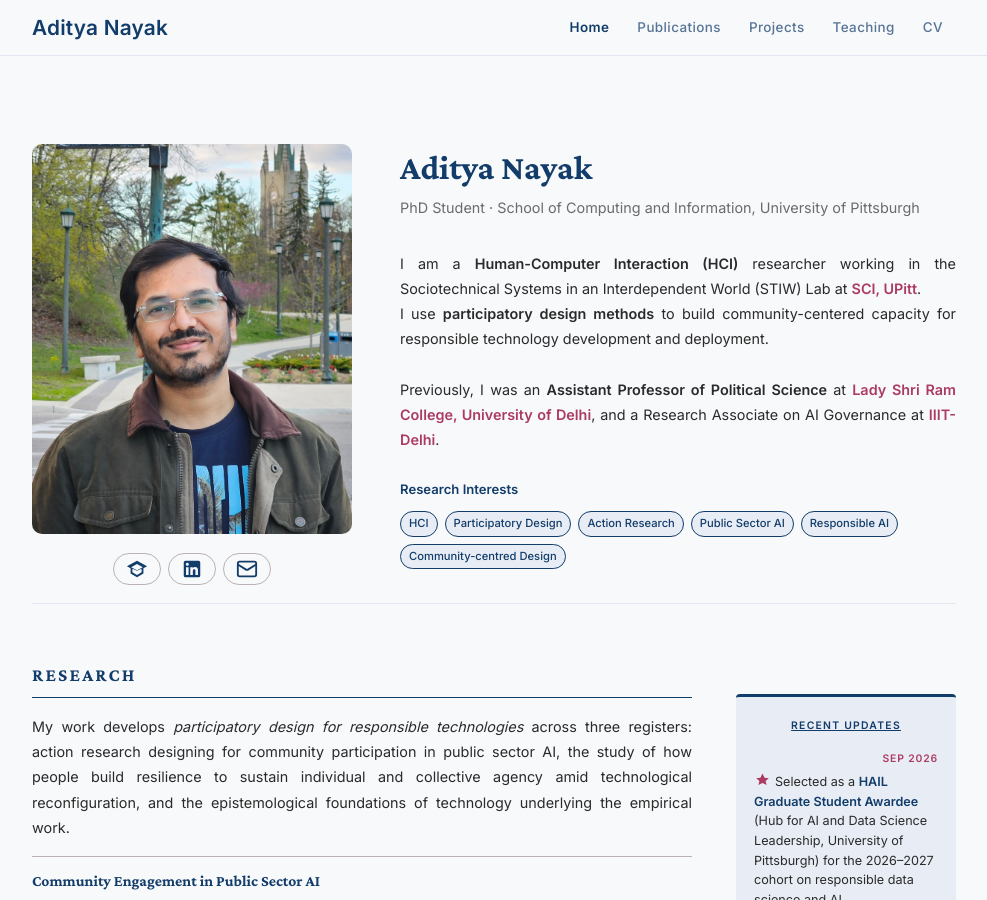
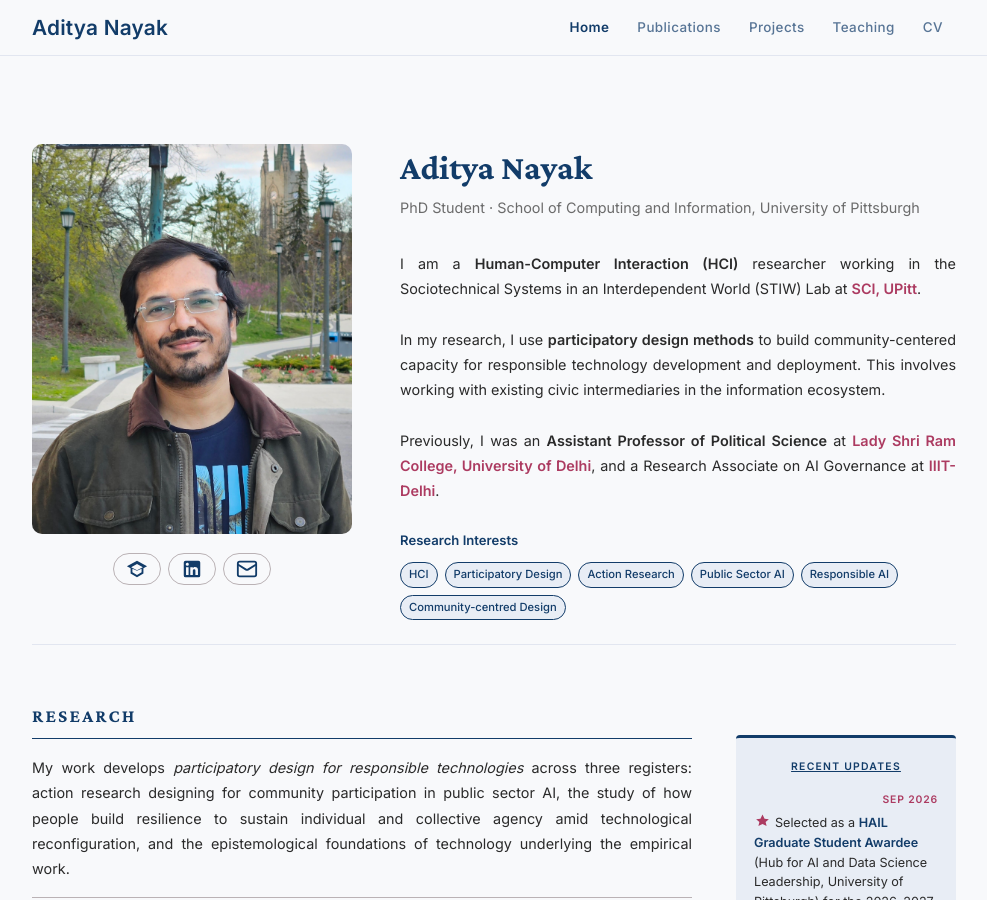
Before and after one commit to adityanayak-info/adityanayak-info.github.io, a Jekyll site: the page built from index.md, in a window 1280 px wide and 900 px high. Shown: the whole window, without its empty margins (146-1133 px from the left). Built offline with Jekyll 4.4.1, drawn with Linux system fonts in a browser that asks for light colours.

Commit message:
Refactor profile description for clarity
Reorganized the profile description to separate research focus and methods.

```diff
--- a/_layouts/default.html
+++ b/_layouts/default.html
@@ -178,7 +178,11 @@
 
             <hr class="profile-rule">
 
-            <p>I am a <strong>Human-Computer Interaction (HCI)</strong> researcher working in the Sociotechnical Systems in an Interdependent World (STIW) Lab at <a class="inst-link" href="https://www.sci.pitt.edu" target="_blank">SCI, UPitt</a>.<br>I use <strong>participatory design methods</strong> to build community-centered capacity for responsible technology development and deployment.</p>
+            <p>I am a <strong>Human-Computer Interaction (HCI)</strong> researcher working in the Sociotechnical Systems in an Interdependent World (STIW) Lab at <a class="inst-link" href="https://www.sci.pitt.edu" target="_blank">SCI, UPitt</a>.</p>
+
+            <hr class="profile-rule">
+
+            <p>In my research, I use <strong>participatory design methods</strong> to build community-centered capacity for responsible technology development and deployment. This involves working with existing civic intermediaries in the information ecosystem.</p>
 
             <hr class="profile-rule">
 
```
